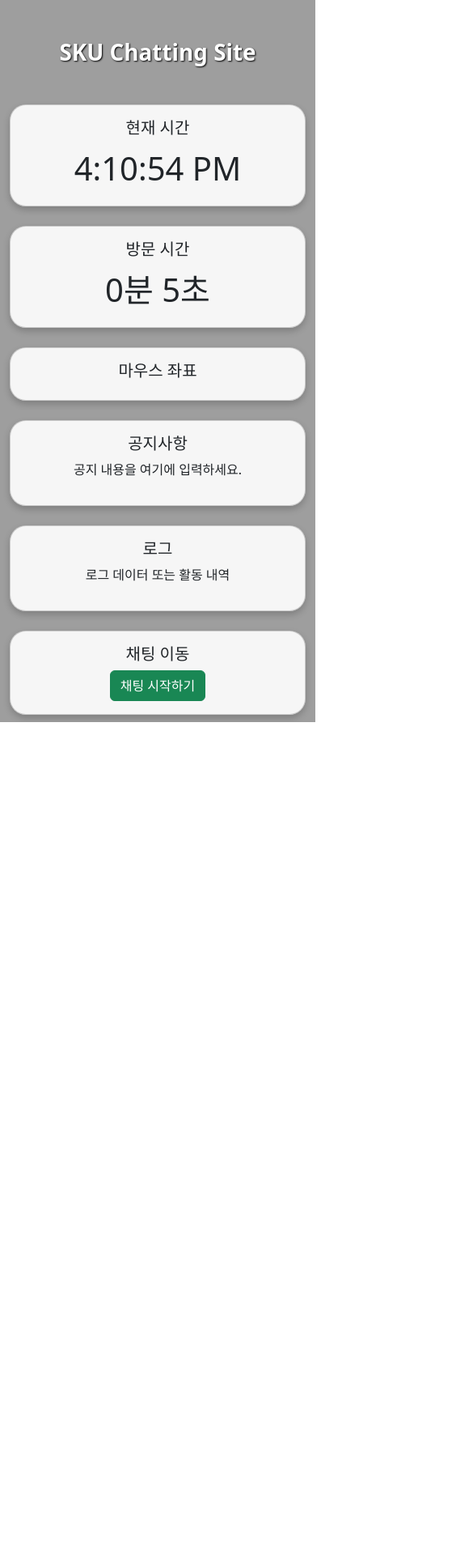
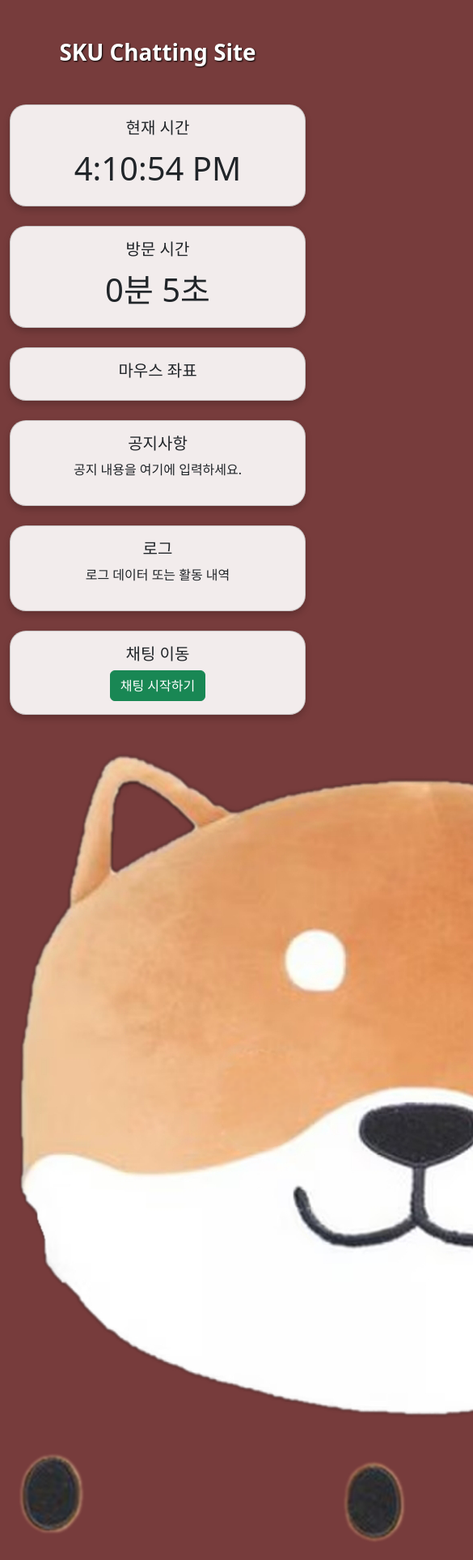
Before and after one commit to SSANTA11/web, a plain HTML site: page nodejs/AssignmentProject/public/main.html in a window 390 px wide. Shown: the top 1927 px of the page at 81% size, 585 px wide, since content can reach past the window. Before the commit the page ends 892 px from the top, so only its background shows below. Drawn offline with nearby package versions, Linux system fonts and the light colour scheme.

Commit message:
Refactor code structure for improved readability and maintainability

```diff
--- a/nodejs/AssignmentProject/public/main.html
+++ b/nodejs/AssignmentProject/public/main.html
@@ -5,18 +5,19 @@
   <meta name="viewport" content="width=device-width, initial-scale=1.0" />
   <title>SKU Chat</title>
   <base href="http://localhost:3000/public">
-
   <link href="https://cdn.jsdelivr.net/npm/bootstrap@5.3.6/dist/css/bootstrap.min.css" rel="stylesheet">
   <style>
     body {
-      background-image: url('bg.jpg');
       background-size: cover;
       background-repeat: no-repeat;
       margin: 0;
       padding: 0;
       position: relative;
-      min-height: 100vh;
+      background-color: rgba(85, 11, 11, 0.8);
+      background-blend-mode:darken;
     }
+    /* 주의: opacity는 전체 요소에 영향을 줌
+    div에 opacity: 0.6을 걸면 → 그 안의 텍스트나 버튼도 전부 투명해짐... rgba()로 조절!*/
     .card {
       background-color: rgba(255, 255, 255, 0.9);
       box-shadow: 0 4px 8px rgba(0,0,0,0.2);
@@ -26,11 +27,21 @@
       color: white;
       font-weight: bold;
       text-shadow: 1px 1px 2px black;
+      z-index: 10;
     }
-  </style>
+    #d {
+      transition: transform 0.1s ease-out;
+      width: 500px;
+    }
+    .image-wrapper {
+      position: relative;
+      z-index: 1;
+    }
+
+    </style>
 </head>
 <body>
-  <div class="container text-center mt-5">
+  <div class="container text-center mt-5" > <!-- 부트 스트랩 클래스 中 하나인 container: 화면 크기에 따라 최대 너비가 자동 조절(반응형), 기본 가운데 정렬 왼족과 오른쪽에 padding(안쪽 여백)  -->
     <h1>SKU Chatting Site</h1>
     <div class="row row-cols-1 row-cols-md-3 g-4 mt-4">
 
@@ -87,10 +98,13 @@
           </div>
         </div>
       </div>
+      <div class="image-wrapper">
+        <img src="dog.png">
+        <img id="d" src="dogeye.png" >
+      </div>
 
     </div>
   </div>
-
   <script>
     // 방문 시간 타이머
     let count = 0;
@@ -112,9 +126,24 @@
     setInterval(updateCountdown, 1000);
 
     // 마우스 좌표 표시
-    document.addEventListener('mousemove', (e) => {
-      document.getElementById('output2').innerHTML = `x=${e.clientX}, y=${e.clientY}`;
-    });
+    function d_move(X, Y) {
+      let d = document.getElementById("d");
+        d.style.transform = `translate(${X}px, ${Y}px)`;
+      }
+
+
+   function d_move(X, Y) {
+  const d = document.getElementById("d");
+  d.style.transform = `translate(${X}px, ${Y}px)`;
+}
+
+document.addEventListener("mousemove", (e) => {
+  let mX = (e.clientX - window.innerWidth / 2) * 0.03;
+  let mY = (e.clientY - window.innerHeight / 2) * 0.03;
+  d_move(mX, mY);
+});
+
+
   </script>
 </body>
 </html>
```
Also changed, not shown: nodejs/AssignmentProject/public/dog.png (added), nodejs/AssignmentProject/public/dogeye.png (added), 1 other file.
